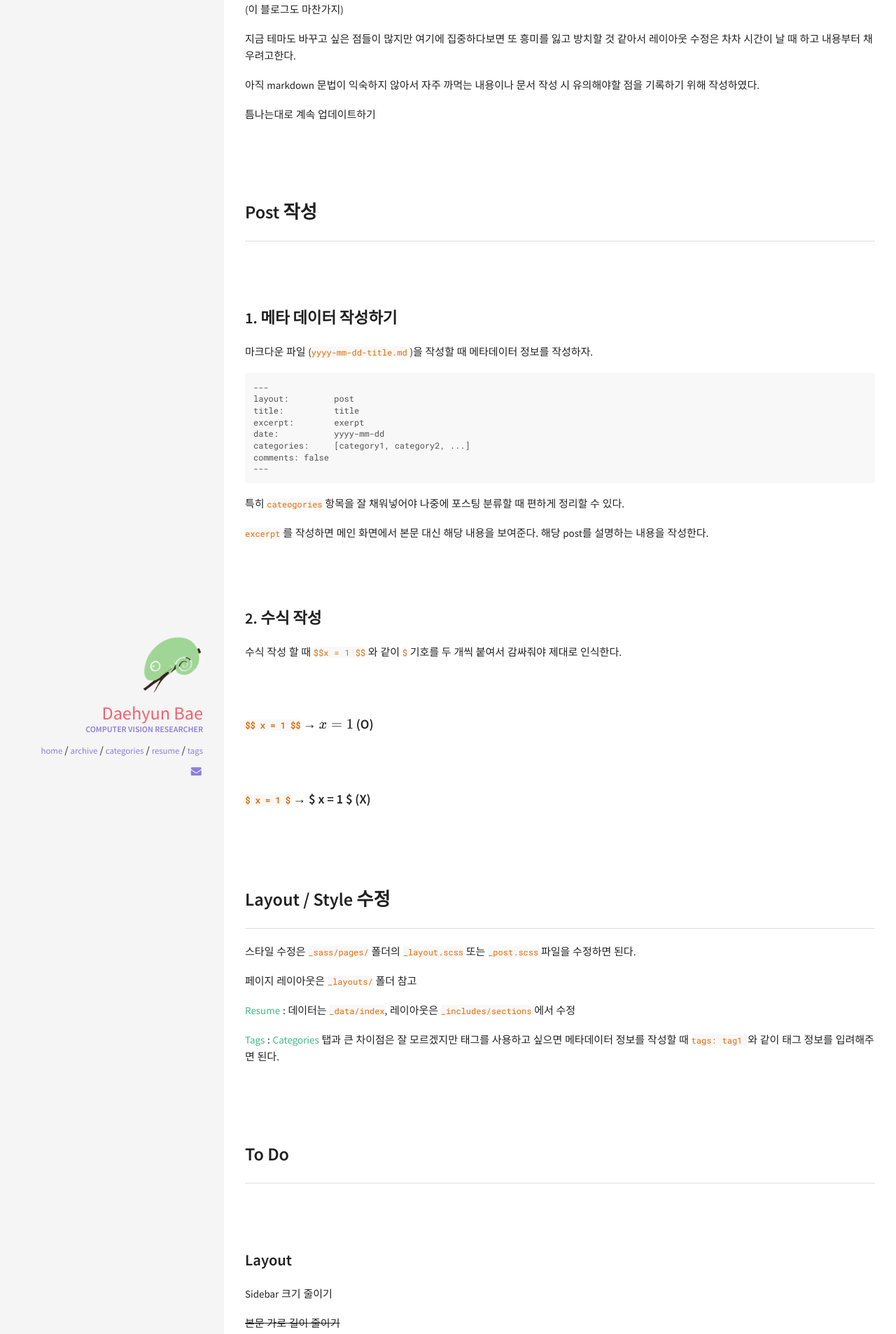
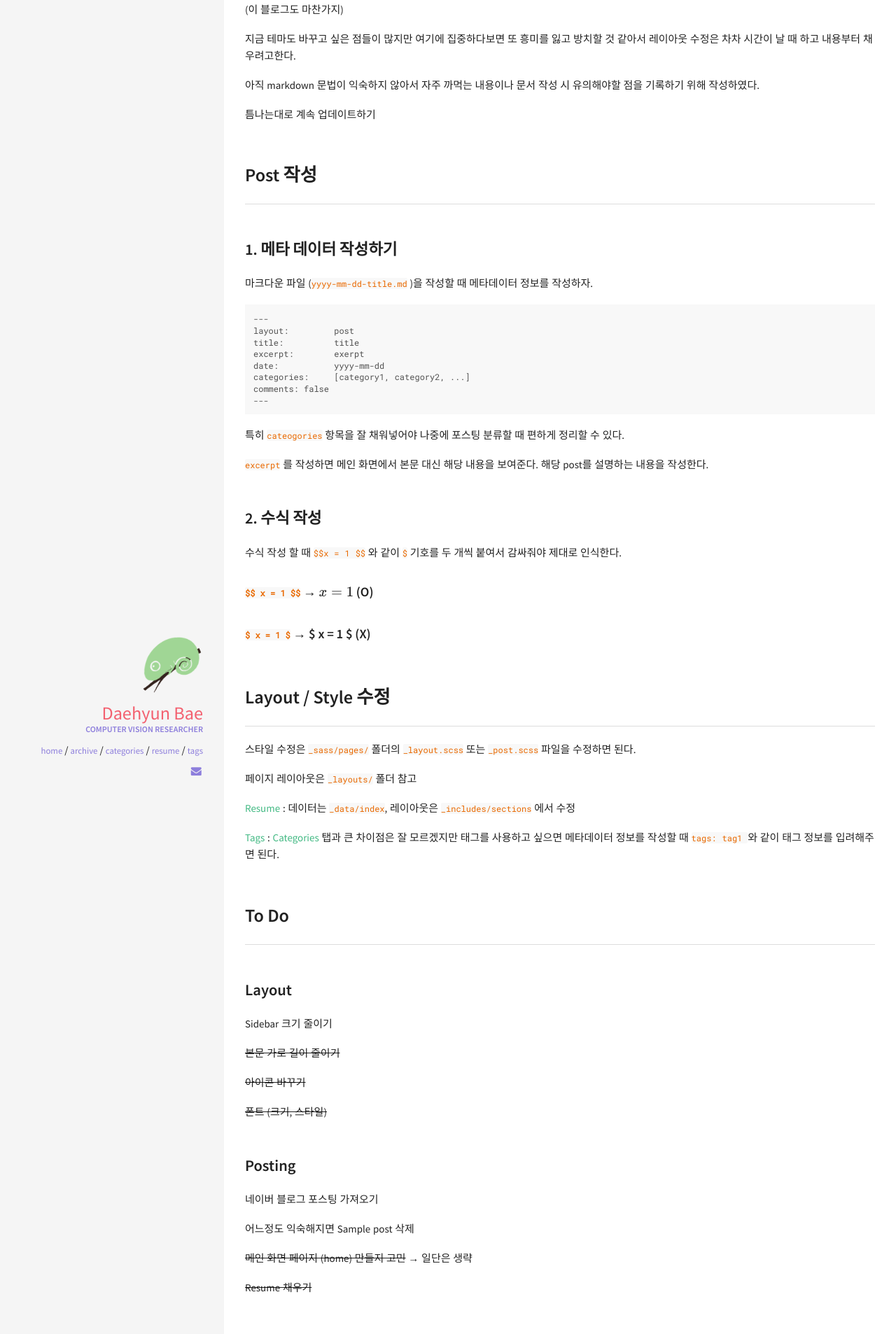
Before and after one commit to Daehyun-Bae/Daehyun-Bae.github.io, a Jekyll site: the page built from _posts/2021-03-10-blog-guideline.md, in a window 1280 px wide. Shown: the part 322-2228 px from the top of the page at 70% size. Built offline with Jekyll 4.4.1, drawn with Linux system fonts in a browser that asks for light colours; formulas are drawn with MathJax 3.

Commit message:
fix header margin

```diff
--- a/_sass/pages/_post.scss
+++ b/_sass/pages/_post.scss
@@ -98,9 +98,10 @@ a.read-more {
   }
   ul{
     list-style: none;
+    padding-inline-start: 20px;
     }
   ul li::before {
-    content: "\276f";
+    content: "-";
     color: #93329e;
     font-weight: bold;
     display: inline-block;
@@ -123,17 +124,17 @@ a.read-more {
   margin: 0.5em 0 1em;
 }
 #post h2 {
-  margin: 4em 0 0.8em;
+  margin: 2em 0 0.8em;
   padding-bottom: 0.7em;
   border-bottom: 1px solid #ddd;
 }
 #post h3 {
-  margin: 4em 0 0.5em;
+  margin: 2em 0 0.5em;
   position: relative;
 }
 
 #post h4 {
-  margin: 4em 0 0.5em;
+  margin: 1.5em 0 0.5em;
   position: relative;
 }
 
```
Also changed, not shown: _posts/2022-01-01-1년차-개발자-회고.md (renamed from _posts/_2022-01-01-1년차-개발자-회고.md).
